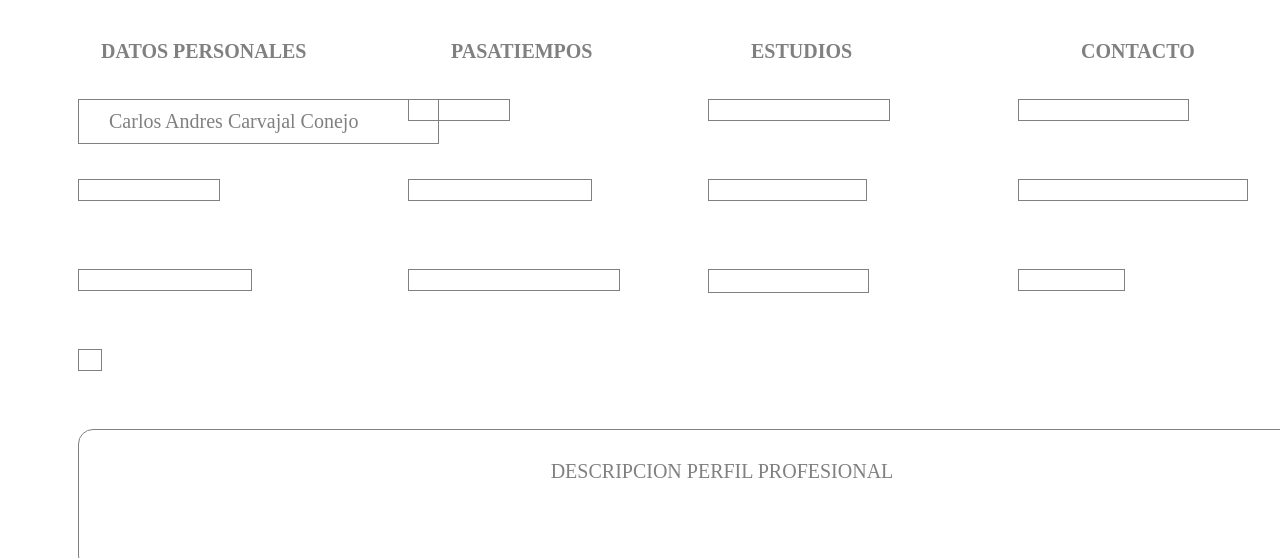
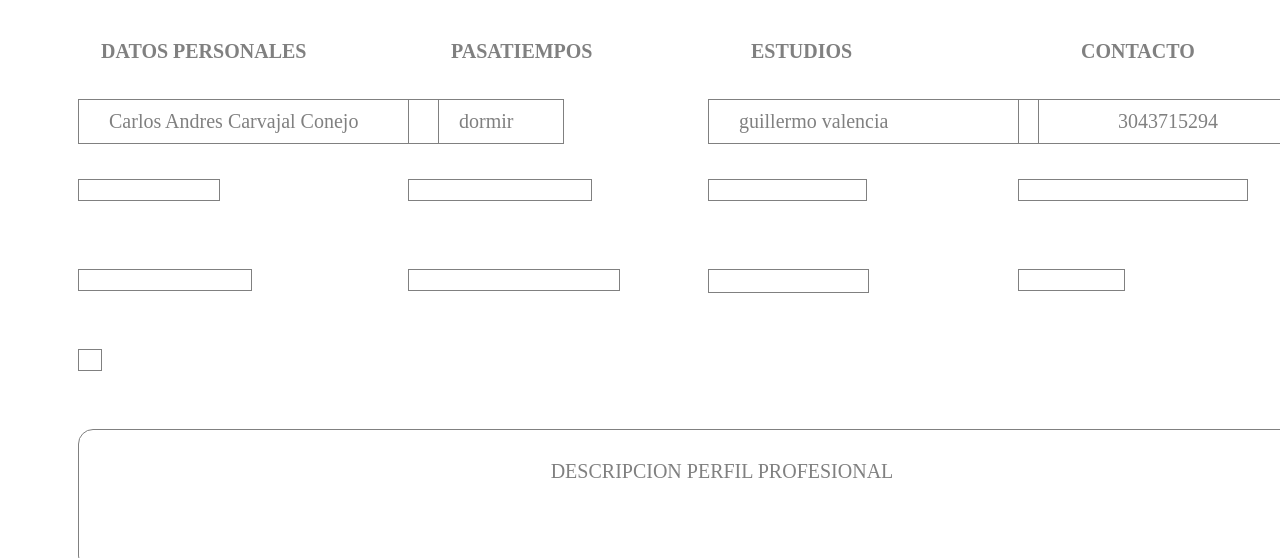
Before and after one commit to carlos319822/hoja-de-vida, a plain HTML site: page index.html in a window 1280 px wide. Shown: the part 251-809 px from the top of the page. Drawn offline with Linux system fonts and the light colour scheme.

Commit message:
añadiendo datos personales

```diff
--- a/index.html
+++ b/index.html
@@ -42,9 +42,9 @@
         </tr>
         <tr>
             <td class="nombre">Carlos Andres Carvajal Conejo</td>
-            <td class="pst1"></td>
-            <td class="primaria"></td>
-            <td class="telefono"></td>
+            <td class="pst1">dormir</td>
+            <td class="primaria">guillermo valencia</td>
+            <td class="telefono">3043715294</td>
         </tr><br>
         <tr>
             <td class="fechanac"></td>
```
